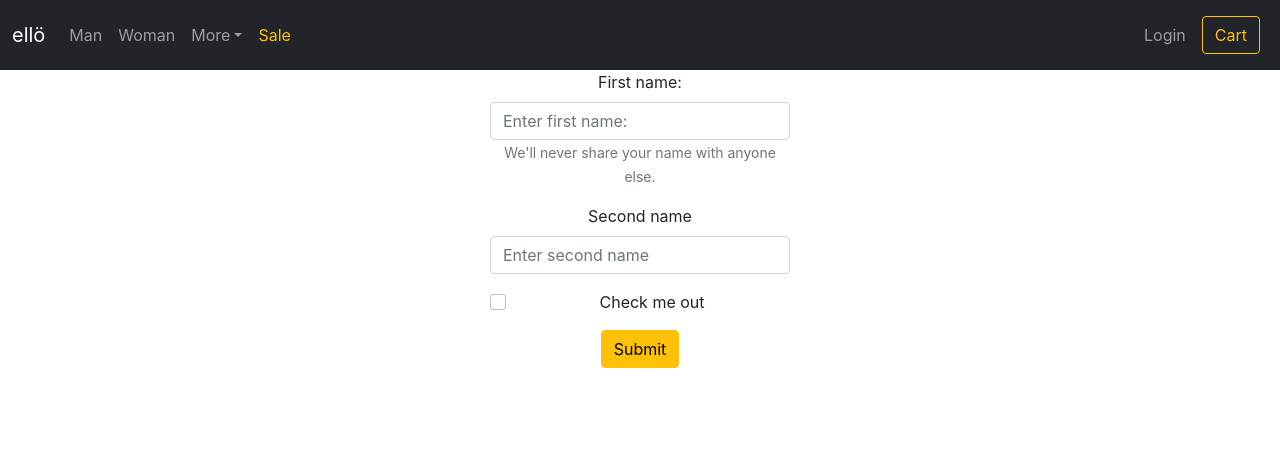
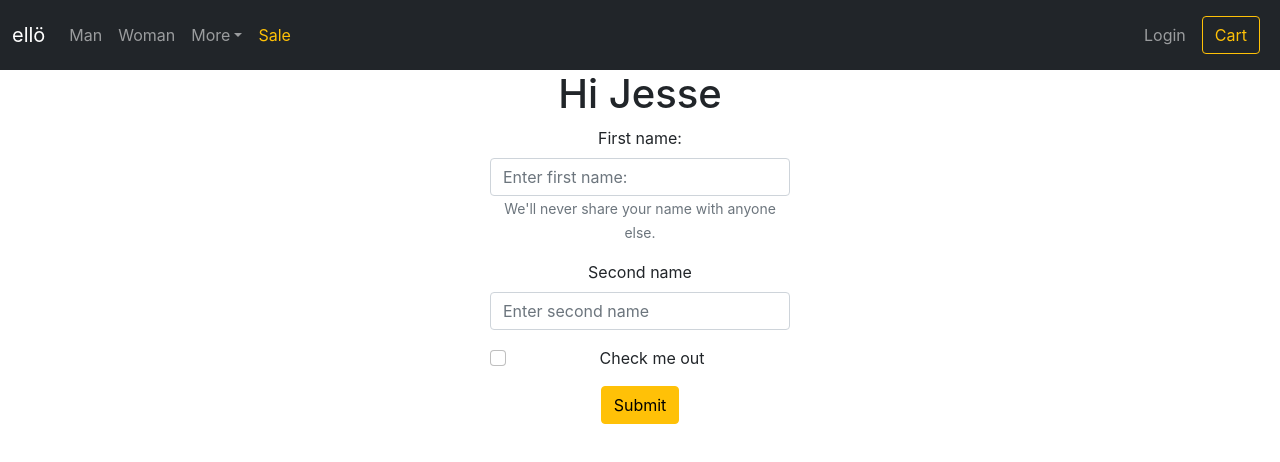
Before and after one commit to lumi-plus/WebShop-ReactApp, a React (Create React App) app in the folder client/react-cors-guide/: page /login in a window 1280 px wide. Shown: the top 462 px of the page. Built offline with nearby package versions, Linux system fonts and the light colour scheme; the HTML template or start-up script is replaced by a standard one.

Commit message:
Implementing UseState in App.js

```diff
--- a/client/react-cors-guide/src/App.js
+++ b/client/react-cors-guide/src/App.js
@@ -1,12 +1,13 @@
 import "./App.css";
 import { Routes, Route, BrowserRouter } from "react-router-dom";
-
+import { useState } from "react";
 import CartPage from "./pages/Cart_page";
 import LoginPage from "./pages/Login_page";
 
 import Header from "./components/Navbar/Navbar";
 
 function App() {
+	const [customerFistName, setUser] = useState("Jesse");
 	return (
 		<div className="App">
 			<BrowserRouter>
@@ -18,7 +19,10 @@ function App() {
 					<Route path="/man" element={<Man />} />
 					<Route path="/woman" element={<Woman />} />
 					<Route path="/sale" element={<Sale />} />
-					<Route path="/login" element={<LoginPage />} />
+					<Route
+						path="/login"
+						element={<LoginPage customerFistName={customerFistName} />}
+					/>
 					<Route path="/cart" element={<CartPage />} />
 				</Routes>
 			</BrowserRouter>
--- a/client/react-cors-guide/src/pages/Login_page.jsx
+++ b/client/react-cors-guide/src/pages/Login_page.jsx
@@ -1,8 +1,9 @@
 import { Form, Button } from "react-bootstrap";
 
-export default function LoginPage() {
+export default function LoginPage({ customerFistName }) {
 	return (
 		<div className="mx-auto" style={{ maxWidth: "300px" }}>
+			<h1>{`Hi ${customerFistName}`}</h1>
 			<Form className>
 				<Form.Group className="mb-3" controlId="formBasicEmail">
 					<Form.Label>First name:</Form.Label>
```
